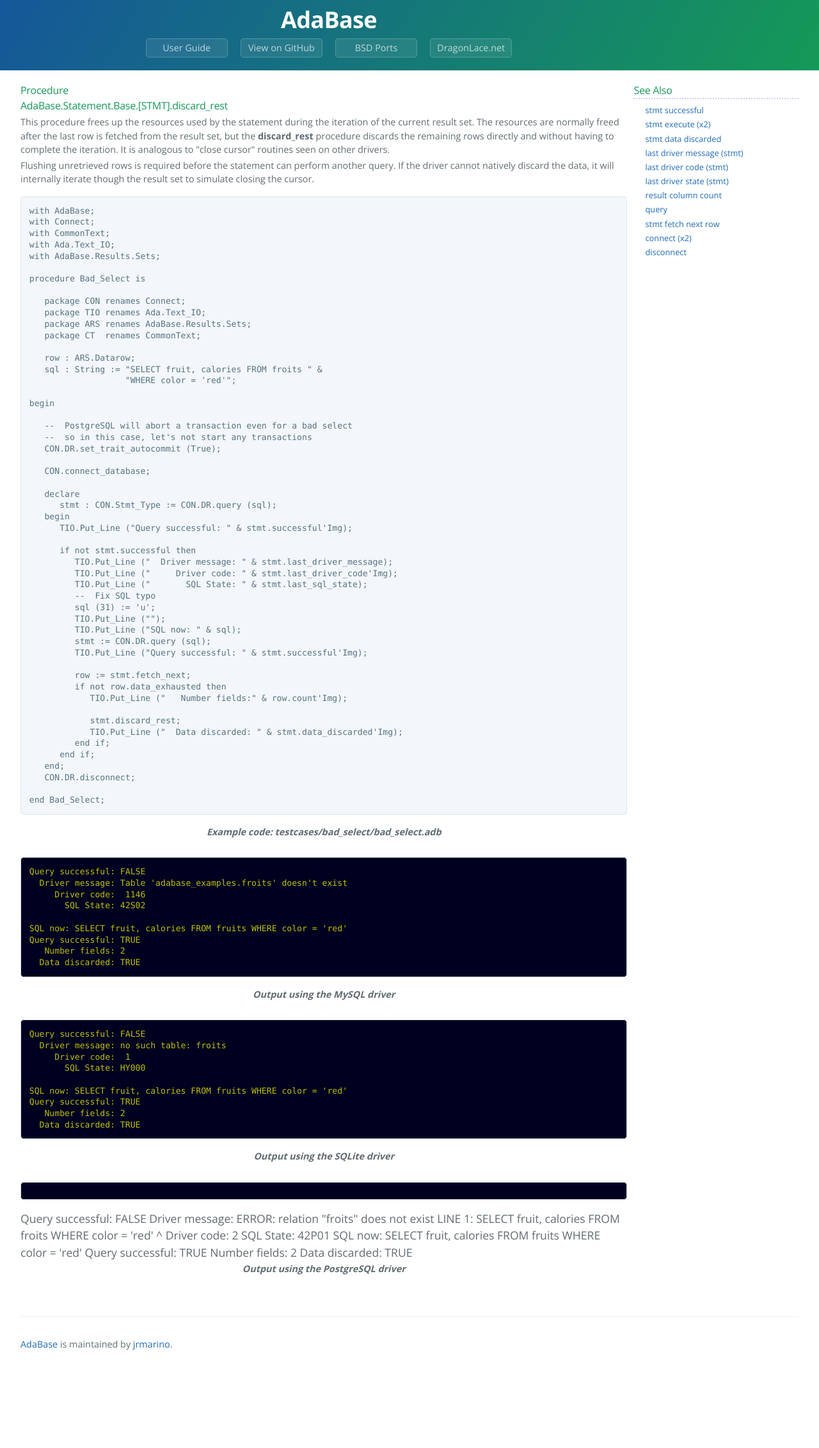
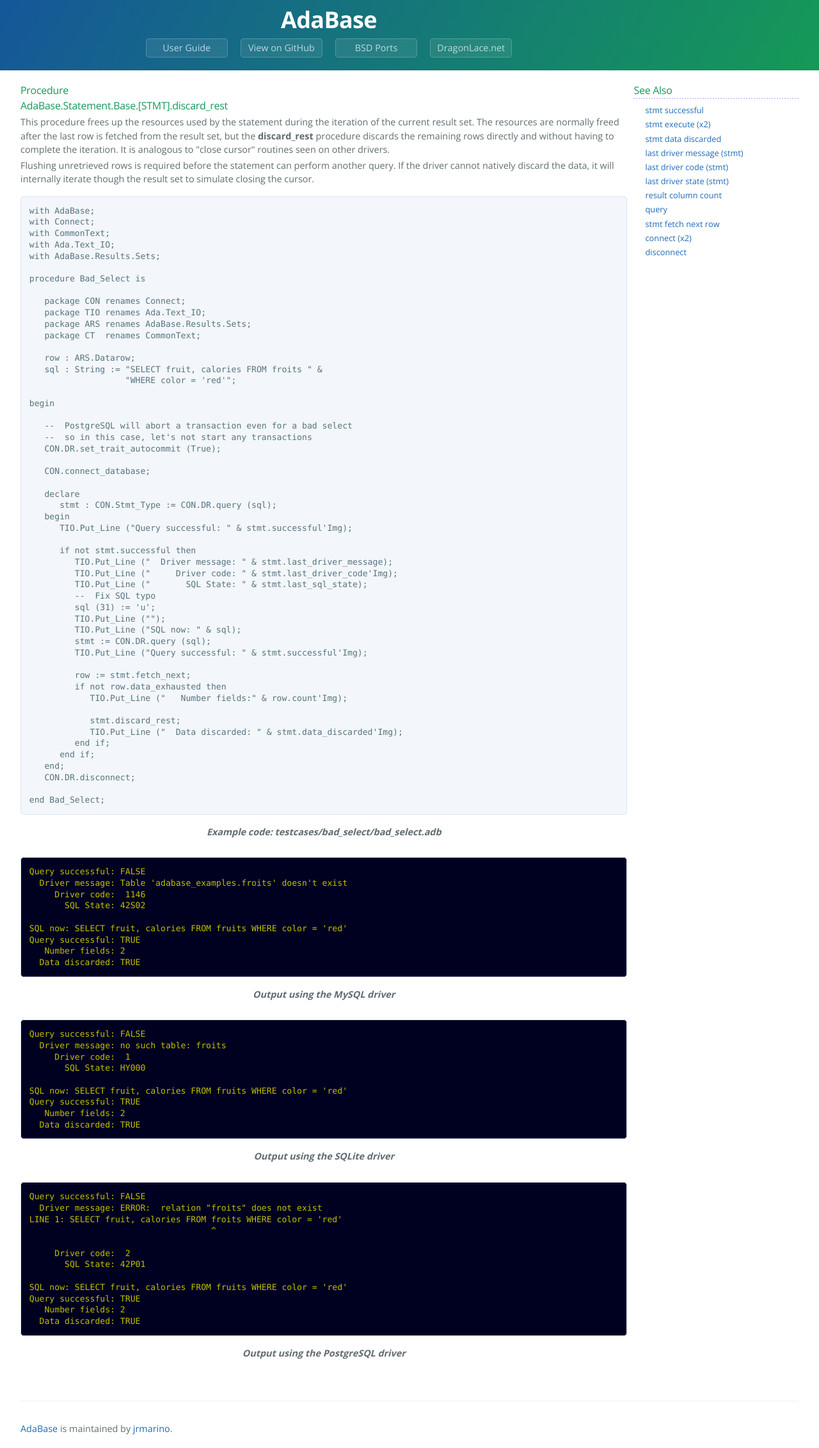
Before and after one commit to jrmarino/AdaBase, a Jekyll site: the page built from stmt_discard_rest.md, in a window 1280 px wide. Shown: the whole page at 64% size. Built offline with Jekyll 4.4.1, drawn with Linux system fonts in a browser that asks for light colours; before the commit the page ends 2132 px from its top, so only the background shows below that.

Commit message:
fix formatting

```diff
--- a/stmt_discard_rest.md
+++ b/stmt_discard_rest.md
@@ -102,7 +102,6 @@
 <p class="caption">Output using the SQLite driver</p>
 <br/>
 <pre class="output">
-</pre>
 Query successful: FALSE
   Driver message: ERROR:  relation "froits" does not exist
 LINE 1: SELECT fruit, calories FROM froits WHERE color = 'red'
@@ -115,6 +114,7 @@
 Query successful: TRUE
    Number fields: 2
   Data discarded: TRUE
+</pre>
 <p class="caption">Output using the PostgreSQL driver</p>
 <br/>
 <p>{{ page.supported_statements }}</p>
```
